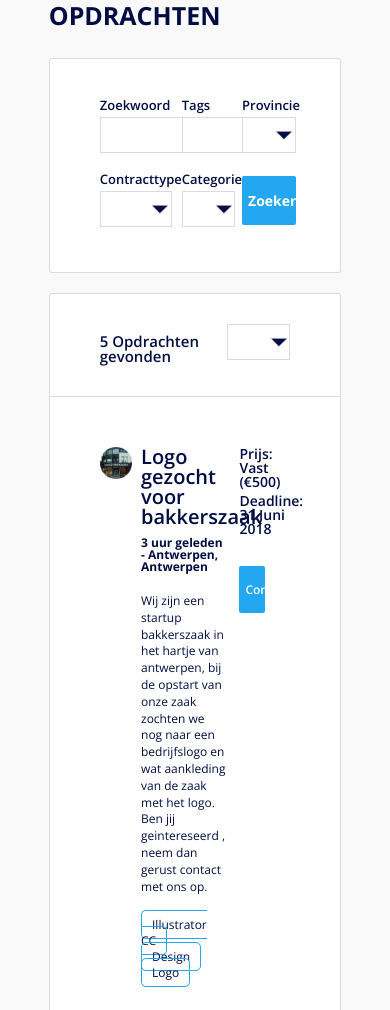
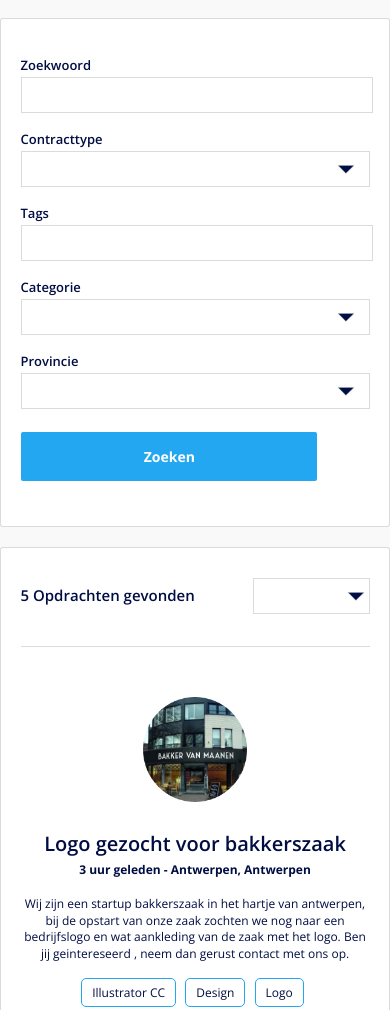
Before and after one commit to Jensclauwaert/Lanseer.be, a plain HTML site: page pages/opdrachten.html in a window 390 px wide. Shown: the part 165-1175 px from the top of the page. Drawn offline with nearby package versions, Linux system fonts and the light colour scheme.

Commit message:
css & html fixes

```diff
--- a/css/style.css
+++ b/css/style.css
@@ -100,6 +100,11 @@ color: #000D43;
   width: 75%;
   margin-top: 10px;
 }
+#logo {
+  width: 100px;
+  height: auto;
+  padding-left: 20px;
+}
 }
 @media screen and (max-width: 450px) {
 .homeButtons{
@@ -168,6 +173,16 @@ table-layout: fixed;
   width: 140px;
   padding-top: 10px;
   padding-bottom: 10px;
+}
+}
+@media screen and (max-width:400px)  {
+.homeButtons{
+  width: 90%;
+  margin-top: 30px;
+}
+.homeButtons li {
+  width: 120px;
+
 }
 }
 
@@ -283,6 +298,8 @@ padding-right: 5%;
     padding-right: 0px;
   }
 }
+
+
 .counterContainer{
   box-sizing: border-box;
   display: grid;
@@ -755,7 +772,7 @@ margin-bottom: 30px;
   color: #000D43;
 }
 .opdrachtTags{
-  margin-top: 20px;
+padding-top: 20px;
 }
 
 .opdrachtTags li {
@@ -796,6 +813,98 @@ margin-bottom: 30px;
 
 .opdrachtlijst div:last-child::after{
   border-bottom: none;
+}
+@media screen and (max-width:600px){
+  .zoekVensterO {
+
+  }
+  .zoekColO1 {
+    grid-column-start: 1;
+    grid-column-end: 4;
+    margin-bottom: 20px;
+  }
+  .zoekColO2{
+    grid-column-start: 1;
+    grid-column-end: 4;
+        margin-bottom: 20px;
+  }
+  .zoekColO3 {
+    grid-column-start: 1;
+    grid-column-end: 4;
+  }
+.zoekVensterO input {
+  padding-left: 2%;
+  width: 98%;
+}
+
+.zoekVensterO select {
+    width: 100%;
+  }
+}
+
+@media screen and (max-width:1000px){
+.opdrachtenWrap{
+  width: 100%;
+}
+.opdrachtenTitle{
+  margin-left: 20px;
+}
+}
+@media screen and (max-width:700px){
+.opdrachtenWrap {
+  margin-top: 30px;
+}
+
+  .opdrachtStuk{
+    grid-column-start: 1;
+    grid-column-end: 7;
+    display: grid;
+    grid-template-columns: 1fr;
+  margin-bottom: 30px;
+  text-align: center;
+
+  }
+  .opdrachtDesc {
+    grid-column-start: 1;
+    grid-column-end: 2;
+padding-left: 0px;
+padding-right: 0px;
+margin-bottom: 30px;
+  }
+  .opdrachtRest{
+    grid-column-start: 1;
+    grid-column-end: 2;
+    padding-left: 0px;
+    padding-right: 0px;
+
+    color: #000D43;
+    font-weight: 600;
+    font-size: 14px;
+  }
+  .opdrachtImg img{
+    width: 30%;
+    height: auto;
+    margin-bottom: 30px;
+  }
+  .opdrachtlijst {
+    padding-left: 5%;
+    padding-right: 5%;
+    width: 100%;
+  }
+.zoekVensterO {
+  padding-left: 5%;
+  padding-right: 5%;
+}
+.breedlijn{
+  grid-column-start: 1;
+  grid-column-end: 7;
+  width: 100%;
+  margin-left: 0px;
+  margin-right: 0px;
+}
+.opdrachtTags li {
+  margin-bottom: 20px;
+}
 }
 .socialicons {
   display: grid;
--- a/pages/opdrachten.html
+++ b/pages/opdrachten.html
@@ -7,7 +7,7 @@
   <title>Opdrachten</title>
   <meta name="description" content="Opdrachten">
   <meta name="author" content="Jens Clauwaert">
-  <meta name="viewport" content="width=device-width, initial-scale=1">
+  <meta name="viewport" content="width=device-width,initial-scale=1.0">
   <link href="https://fonts.googleapis.com/css?family=Open+Sans:300,300i,400,400i,600,600i,700,700i,800,800i" rel="stylesheet">
     <link rel="stylesheet" href="../css/reset.css">
   <link rel="stylesheet" href="../css/style.css">
```
Also changed, not shown: index.html (+1 -0 lines), pages/freelancers.html (+1 -1 lines), pages/profiel.html (+2 -5 lines).
